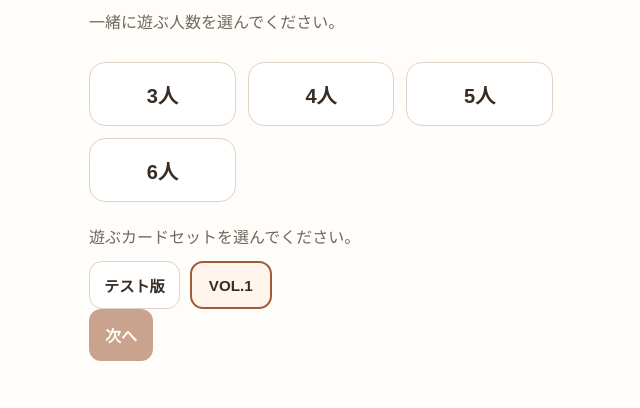
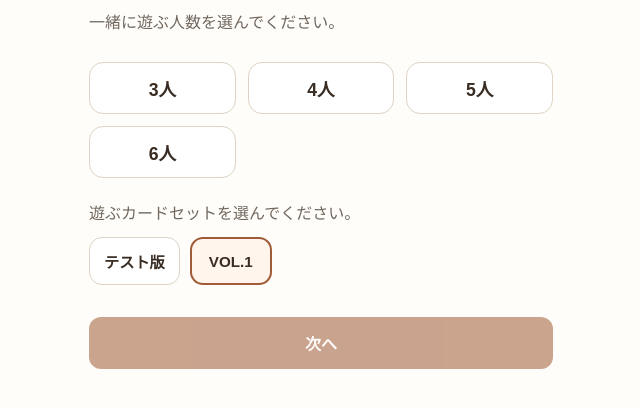
Before and after one commit to syorakusai/board-game, a plain HTML site: page index.html in a window 1280 px wide. Both pictures are taken after a click on the button "はじめる". Shown: the part 164-572 px from the top of the page, without its empty margins (319-959 px from the left). Drawn offline with Linux system fonts and the light colour scheme.

Commit message:
Adjust player count screen button layout

```diff
--- a/styles.css
+++ b/styles.css
@@ -11,7 +11,7 @@ h1 { margin: 0; font-size: clamp(1.65rem, 6vw, 2.25rem); }
 .screen-subtitle { margin: 10px 0 0; color: #a05b37; font-size: 1rem; font-weight: 800; }
 .description { margin: 12px 0 26px; color: #70685f; line-height: 1.7; }
 .count-grid { display: grid; grid-template-columns: repeat(3, 1fr); gap: 12px; }
-.count-button { min-height: 64px; border: 1px solid #dfd3c5; border-radius: 16px; background: #fff; color: #382c23; font-size: 1.25rem; font-weight: 700; cursor: pointer; }
+.count-button { min-height: 52px; border: 1px solid #dfd3c5; border-radius: 14px; background: #fff; color: #382c23; font-size: 1.1rem; font-weight: 700; cursor: pointer; }
 .count-button:hover, .count-button:focus-visible { border-color: #a05b37; background: #fff5ed; outline: none; }
 .count-button.is-selected { border: 3px solid #a05b37; background: #fff5ed; }
 .card-set-description { margin-top: 22px; margin-bottom: 10px; }
@@ -19,6 +19,7 @@ h1 { margin: 0; font-size: clamp(1.65rem, 6vw, 2.25rem); }
 .card-set-button { min-width: 82px; min-height: 48px; padding: 8px 14px; border: 1px solid #dfd3c5; border-radius: 13px; background: #fff; color: #382c23; font-size: .95rem; font-weight: 700; cursor: pointer; }
 .card-set-button:hover, .card-set-button:focus-visible { border-color: #a05b37; background: #fff5ed; outline: none; }
 .card-set-button.is-selected { border: 2px solid #a05b37; background: #fff5ed; }
+#player-count-next { display: block; width: 100%; min-height: 52px; margin-top: 32px; padding: 14px 20px; }
 .name-fields { display: grid; gap: 14px; }
 .field-label { display: grid; gap: 6px; color: #51483f; font-size: .9rem; font-weight: 700; }
 input { width: 100%; border: 1px solid #d9cfc4; border-radius: 12px; padding: 13px 14px; font: inherit; font-weight: 400; background: #fff; }
```
